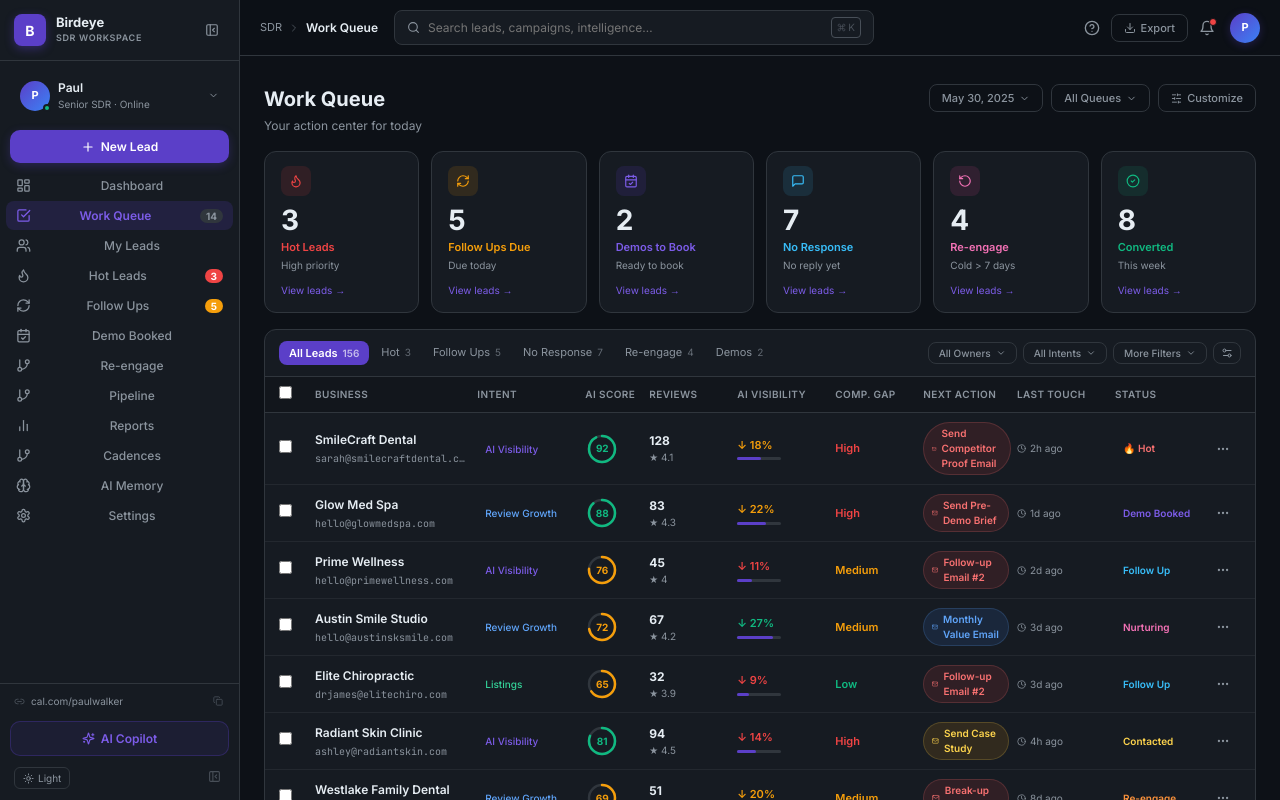
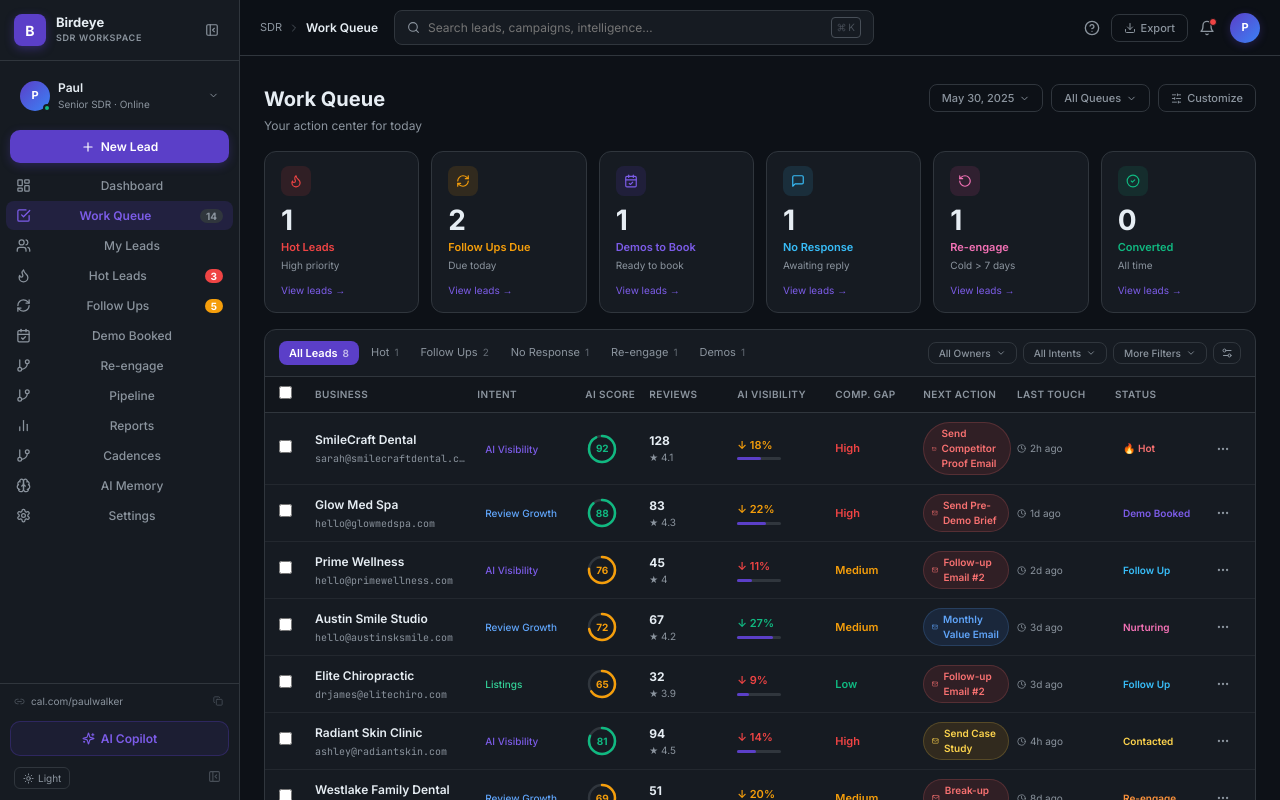
Before and after one commit to Mrpranjul575/Lead-management-Birdeye, a React (Vite) app: page / in a window 1280 px wide. Shown: the top 800 px of the page. Built offline with nearby package versions, Linux system fonts and the light colour scheme.

Commit message:
Replace WorkQueue hardcoded statistics and filter counts with live lead calculations

```diff
--- a/src/views/WorkQueue.jsx
+++ b/src/views/WorkQueue.jsx
@@ -1,4 +1,4 @@
-import { useState } from 'react';
+import { useState, useMemo } from 'react';
 import {
   Flame, RefreshCw, CalendarCheck, MessageSquare,
   RotateCcw, CheckCircle2, SlidersHorizontal, Filter,
@@ -8,26 +8,6 @@ import { STAGE_STYLE, INTENT_STYLE } from '../constants/stages';
 import ScoreRing from '../components/ui/ScoreRing';
 import NextBestStep from '../components/NextBestStep';
 import { useApp } from '../context/AppContext';
-
-/* ─── Stat card data — exact match to screen ─── */
-const STATS = [
-  { label:'Hot Leads',       value:3,  sub:'High priority',  icon:Flame,         ic:'#EF4444', ib:'rgba(239,68,68,0.12)'    },
-  { label:'Follow Ups Due',  value:5,  sub:'Due today',      icon:RefreshCw,     ic:'#F59E0B', ib:'rgba(245,158,11,0.12)'   },
-  { label:'Demos to Book',   value:2,  sub:'Ready to book',  icon:CalendarCheck, ic:'#7C5CE8', ib:'rgba(91,63,200,0.15)'    },
-  { label:'No Response',     value:7,  sub:'No reply yet',   icon:MessageSquare, ic:'#38BDF8', ib:'rgba(56,189,248,0.12)'   },
-  { label:'Re-engage',       value:4,  sub:'Cold > 7 days',  icon:RotateCcw,     ic:'#F472B6', ib:'rgba(236,72,153,0.12)'   },
-  { label:'Converted',       value:8,  sub:'This week',      icon:CheckCircle2,  ic:'#10B981', ib:'rgba(16,185,129,0.12)'   },
-];
-
-/* ─── Filter tabs — exact match ─── */
-const FILTERS = [
-  { id:'all',        label:'All Leads',  count:156 },
-  { id:'hot',        label:'Hot',        count:3   },
-  { id:'followup',   label:'Follow Ups', count:5   },
-  { id:'noresponse', label:'No Response',count:7   },
-  { id:'reengage',   label:'Re-engage',  count:4   },
-  { id:'demos',      label:'Demos',      count:2   },
-];
 
 /* ─── Stage colors ─── */
 const STAGE = {
@@ -76,6 +56,34 @@ export default function WorkQueue() {
   const { leads, selected, toggleSelect, selectAll, clearSelect, bulkUpdateStage, openLead, search } = useApp();
   const [activeFilter, setActiveFilter] = useState('all');
 
+  /* ── Live stat counts ── */
+  const hotCount        = useMemo(() => leads.filter(l => l.stage === 'Hot').length,         [leads]);
+  const followUpCount   = useMemo(() => leads.filter(l => l.stage === 'Follow Up').length,   [leads]);
+  const demoCount       = useMemo(() => leads.filter(l => l.stage === 'Demo Booked').length, [leads]);
+  const noResponseCount = useMemo(() => leads.filter(l => l.stage === 'Contacted').length,   [leads]);
+  const reEngageCount   = useMemo(() => leads.filter(l => l.stage === 'Re-engage').length,   [leads]);
+  const convertedCount  = useMemo(() => leads.filter(l => l.stage === 'Converted').length,   [leads]);
+
+  /* ── Stat card definitions (derived) ── */
+  const STATS = useMemo(() => [
+    { label:'Hot Leads',       value:hotCount,        sub:'High priority',  icon:Flame,         ic:'#EF4444', ib:'rgba(239,68,68,0.12)'    },
+    { label:'Follow Ups Due',  value:followUpCount,   sub:'Due today',      icon:RefreshCw,     ic:'#F59E0B', ib:'rgba(245,158,11,0.12)'   },
+    { label:'Demos to Book',   value:demoCount,       sub:'Ready to book',  icon:CalendarCheck, ic:'#7C5CE8', ib:'rgba(91,63,200,0.15)'    },
+    { label:'No Response',     value:noResponseCount, sub:'Awaiting reply', icon:MessageSquare, ic:'#38BDF8', ib:'rgba(56,189,248,0.12)'   },
+    { label:'Re-engage',       value:reEngageCount,   sub:'Cold > 7 days',  icon:RotateCcw,     ic:'#F472B6', ib:'rgba(236,72,153,0.12)'   },
+    { label:'Converted',       value:convertedCount,  sub:'All time',       icon:CheckCircle2,  ic:'#10B981', ib:'rgba(16,185,129,0.12)'   },
+  ], [hotCount, followUpCount, demoCount, noResponseCount, reEngageCount, convertedCount]);
+
+  /* ── Filter tab definitions (derived) ── */
+  const FILTERS = useMemo(() => [
+    { id:'all',        label:'All Leads',   count:leads.length  },
+    { id:'hot',        label:'Hot',         count:hotCount      },
+    { id:'followup',   label:'Follow Ups',  count:followUpCount },
+    { id:'noresponse', label:'No Response', count:noResponseCount },
+    { id:'reengage',   label:'Re-engage',   count:reEngageCount },
+    { id:'demos',      label:'Demos',       count:demoCount     },
+  ], [leads.length, hotCount, followUpCount, noResponseCount, reEngageCount, demoCount]);
+
   /* filter + search */
   const filtered = leads.filter(l => {
     if (search) {
@@ -84,7 +92,7 @@ export default function WorkQueue() {
     }
     if (activeFilter === 'hot'        && l.stage !== 'Hot')         return false;
     if (activeFilter === 'followup'   && l.stage !== 'Follow Up')   return false;
-    if (activeFilter === 'noresponse' && l.stage !== 'No Response') return false;
+    if (activeFilter === 'noresponse' && l.stage !== 'Contacted') return false;
     if (activeFilter === 'reengage'   && l.stage !== 'Re-engage')   return false;
     if (activeFilter === 'demos'      && l.stage !== 'Demo Booked') return false;
     return true;
```
